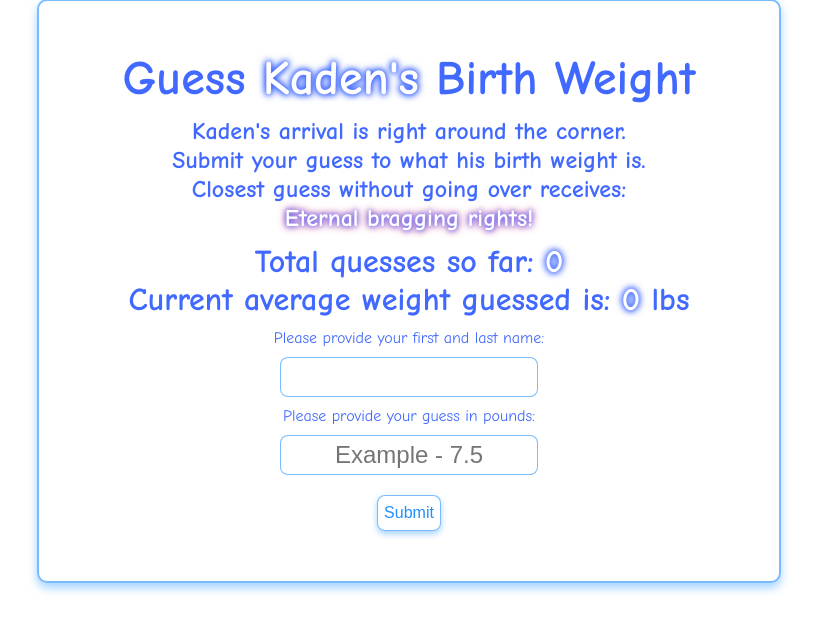
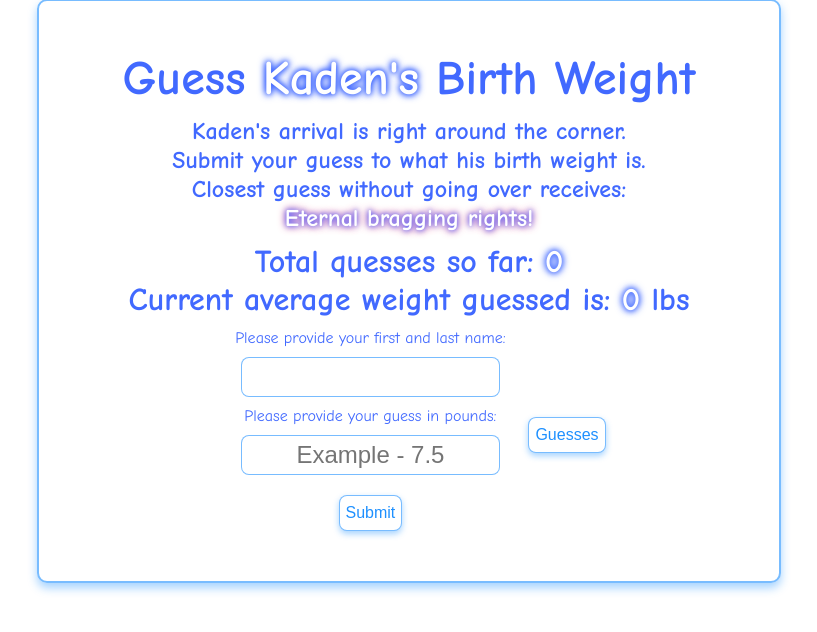
Before and after one commit to 8BitJustin/baby_weight_collector, a Flask app: page / in a window 1280 px wide. Shown: the part 109-741 px from the top of the page, without its empty margins (231-1048 px from the left). Run offline with Flask 2, Linux system fonts and the light colour scheme; data that the repository does not hold is empty.

Commit message:
Created guesses.html to display current guesses. Added button to index to go to guesses, and back button to guesses to go back to index.

```diff
--- a/app.py
+++ b/app.py
@@ -96,5 +96,10 @@ def success():
                 return render_template("success.html")
 
 
+@app.route("/guesses", methods=['GET'])
+def guesses():
+    return render_template("guesses.html")
+
+
 if __name__ == "__main__":
     app.run(debug=True)
--- a/templates/index.html
+++ b/templates/index.html
@@ -31,9 +31,9 @@
         <h3 class="heading desc">
           Closest guess without going over receives:
         </h3>
-        <h3
-                class="heading desc"><span class="prize">Eternal bragging
-          rights!</span></h3>
+        <h3 class="heading desc">
+          <span class="prize">Eternal bragging rights!</span>
+        </h3>
         <h2 class="heading show_count">
           Total quesses so far:
           <!-- Count class is fed in from database, indicates the number of guesses so far -->
@@ -75,6 +75,9 @@
           />
           <button type="submit" class="submit_button">Submit</button>
         </form>
+        <form method="get" action="{{url_for('guesses')}}">
+          <input type="submit" value="Guesses" class="submit_button" />
+        </form>
       </div>
     </div>
     <!-- jQuery and script to have the message div disappear after 4 seconds -->
```
Also changed, not shown: templates/guesses.html (added, +28 -0 lines).
